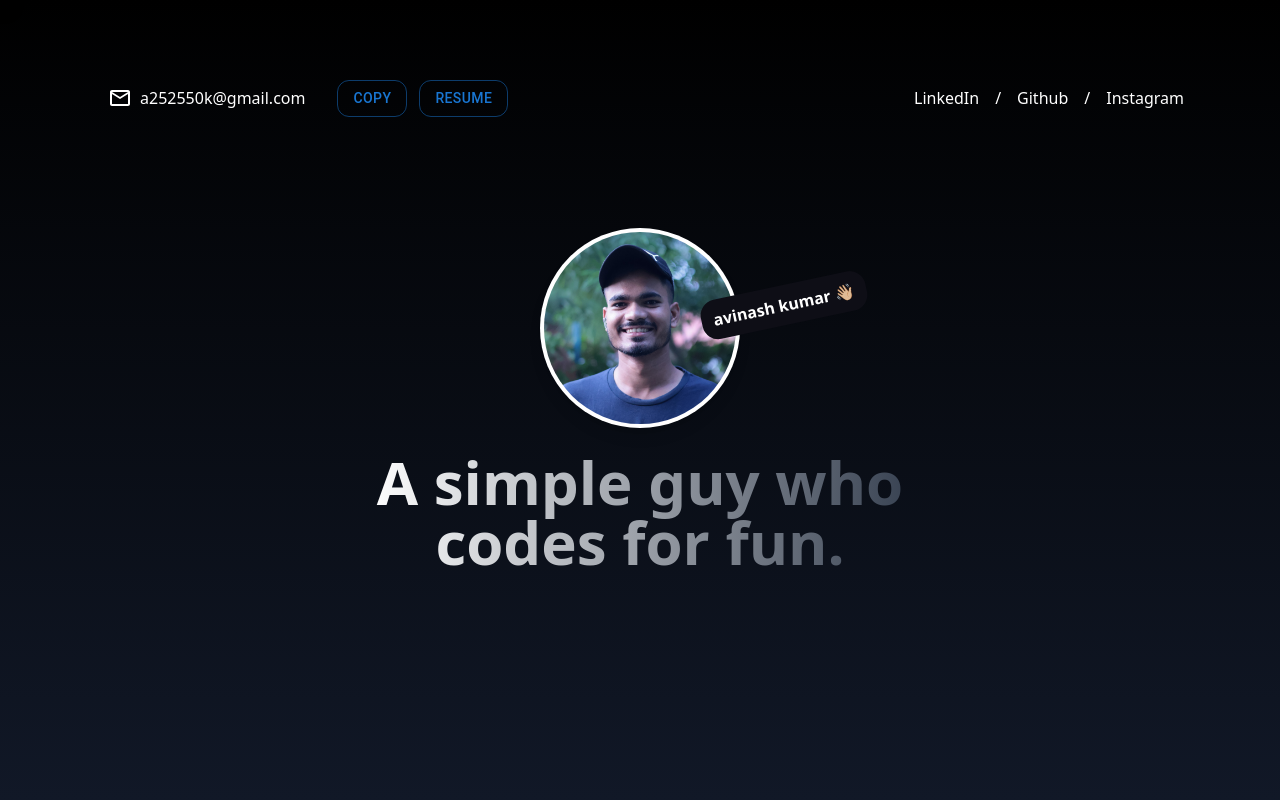
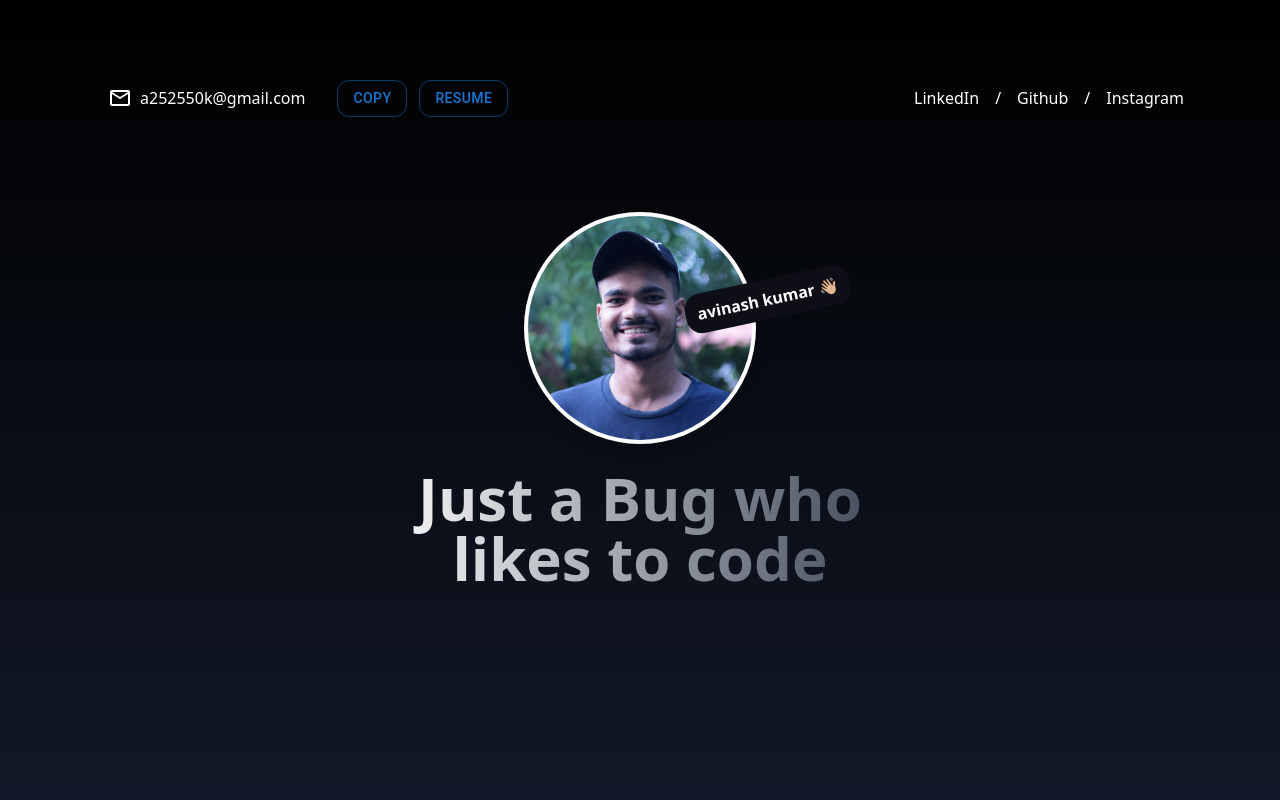
Before and after one commit to avinashh10x/Myportfolio, a React (Vite) app: page / in a window 1280 px wide. Shown: the top 800 px of the page. Built offline with nearby package versions, Linux system fonts and the light colour scheme.

Commit message:
Add framer-motion dependency and update Landing section styles

```diff
--- a/src/sections/Landing.jsx
+++ b/src/sections/Landing.jsx
@@ -11,7 +11,7 @@ function Landing() {
         {/* Container for Image and Overlay */}
         <div className="relative bg-white p-1 rounded-full shadow-lg">
           <img
-            className="w-32 h-32 sm:w-48 sm:h-48 rounded-full object-cover"
+            className="w-40 h-40 sm:w-56 sm:h-56 rounded-full object-cover"
             src={avinashImg}
             alt="avinash"
           />
@@ -30,7 +30,8 @@ function Landing() {
              onMouseEnter={() => document.dispatchEvent(new MouseEvent('mouseenter'))}
              onMouseLeave={() => document.dispatchEvent(new MouseEvent('mouseleave'))}>
           <h1 className="text-3xl sm:text-4xl md:text-6xl font-bold text-transparent bg-clip-text bg-gradient-to-r from-white to-gray-700">
-            A simple guy who codes for fun.
+            {/* A simple guy who codes for fun. */}
+            Just a Bug who likes to code
           </h1>
         </div>
       </div>
```
Also changed, not shown: 1 other file (tests, documents, lock files or other folders).
